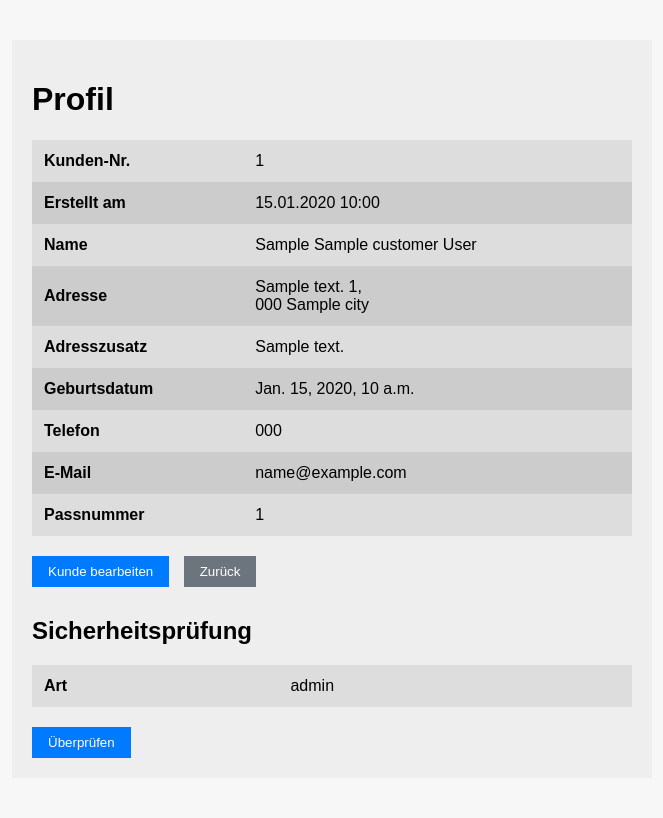
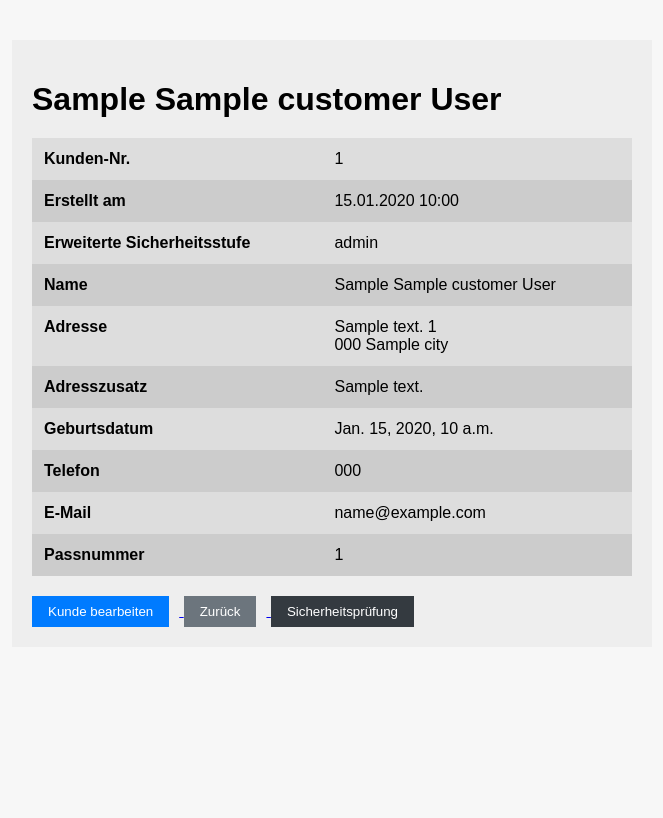
Before and after one commit to matsohms/1LuftiBank, a Django app: template core/templates/customer_detail.html in a window 1280 px wide. Shown: the whole page, without its empty margins (308-971 px from the left). After the commit the page ends 627 px from the top, so only its background shows below. Run offline with Django 4.2, Linux system fonts and the light colour scheme; the template is opened without the code that fills it: most values are stand-ins (such as "Sample title", 1, 10 or a date in 2020).

Commit message:
Update customer_detail.html

```diff
--- a/core/templates/customer_detail.html
+++ b/core/templates/customer_detail.html
@@ -7,26 +7,40 @@
     body { font-family: Arial, sans-serif; background: #f7f7f7; }
     .container { background: #eee; padding: 20px; margin: 40px auto; width: 90%; max-width: 600px; }
     table { width: 100%; border-collapse: collapse; margin-bottom: 20px; }
-    tr:nth-child(odd) { background: #ddd; }
-    tr:nth-child(even){ background: #ccc; }
-    th, td { padding: 12px; text-align: left; }
+    tr:nth-child(odd)  { background: #ddd; }
+    tr:nth-child(even) { background: #ccc; }
+    th, td { padding: 12px; text-align: left; vertical-align: top; }
+    h1 { margin-bottom: 20px; }
+    .actions { margin-top: 20px; }
     button { border: none; padding: 8px 16px; font-family: Arial; margin-right: 10px; }
-    .btn-primary { background: #007bff; color: #fff; }
+    .btn-primary   { background: #007bff; color: #fff; }
     .btn-secondary { background: #6c757d; color: #fff; }
+    .btn-danger    { background: #343a40; color: #fff; }
   </style>
 </head>
 <body>
   <div class="container">
-    <h1>Profil</h1>
+    <!-- Name oben -->
+    <h1>{{ customer.first_name }}{% if customer.middle_names %} {{ customer.middle_names }}{% endif %} {{ customer.last_name }}</h1>
+
+    <!-- Detail-Tabelle -->
     <table>
       <tr><th>Kunden-Nr.</th><td>{{ customer.customer_number }}</td></tr>
       <tr><th>Erstellt am</th><td>{{ customer.created_at|date:"d.m.Y H:i" }}</td></tr>
+      <tr><th>Erweiterte Sicherheitsstufe</th><td>{{ customer.get_security_level_display }}</td></tr>
+      {% if customer.security_level == 'question' %}
+      <tr><th>Sicherheitsfrage</th><td>{{ customer.get_security_question_display }}</td></tr>
+      {% endif %}
       <tr><th>Name</th>
-          <td>{{ customer.first_name }} {% if customer.middle_names %}{{ customer.middle_names }} {% endif %}{{ customer.last_name }}</td>
+        <td>
+          {{ customer.first_name }}{% if customer.middle_names %} {{ customer.middle_names }}{% endif %} {{ customer.last_name }}
+        </td>
       </tr>
       <tr><th>Adresse</th>
-          <td>{{ customer.address_line1 }} {{ customer.house_number }},<br>
-              {{ customer.postal_code }} {{ customer.city }}</td>
+        <td>
+          {{ customer.address_line1 }} {{ customer.house_number }}<br>
+          {{ customer.postal_code }} {{ customer.city }}
+        </td>
       </tr>
       {% if customer.address_extra %}
       <tr><th>Adresszusatz</th><td>{{ customer.address_extra }}</td></tr>
@@ -39,36 +53,20 @@
       {% endif %}
     </table>
 
-    <!-- Aktionen -->
-    <div style="margin-bottom:20px;">
-      <a href="{% url 'customer_edit' customer.pk %}"><button class="btn-primary">Kunde bearbeiten</button></a>
-      <a href="{% url 'customer_list' %}"><button class="btn-secondary">Zurück</button></a>
+    <!-- Aktion-Buttons -->
+    <div class="actions">
+      <a href="{% url 'customer_edit' customer.pk %}">
+        <button class="btn-primary">Kunde bearbeiten</button>
+      </a>
+      <a href="{% url 'customer_list' %}">
+        <button class="btn-secondary">Zurück</button>
+      </a>
+      {% if customer.security_level != 'none' %}
+        <a href="{% url 'customer_security' customer.pk %}">
+          <button class="btn-danger">Sicherheitsprüfung</button>
+        </a>
+      {% endif %}
     </div>
-
-    <!-- Sicherheitsprüfung -->
-    {% if customer.security_level != 'none' %}
-    <div style="margin-top:30px;">
-      <h2>Sicherheitsprüfung</h2>
-      <form method="post" action="{% url 'customer_security' customer.pk %}">{% csrf_token %}
-        <table>
-          <tr><th>Art</th><td>{{ customer.get_security_level_display }}</td></tr>
-          {% if customer.security_level == 'question' %}
-          <tr><th>Frage</th><td>{{ customer.get_security_question_display }}</td></tr>
-          <tr><th>Antwort</th>
-            <td><input type="password" name="security_answer"
-                       style="width:100%; padding:8px; background:#fff; border:1px solid #ccc;"></td>
-          </tr>
-          {% elif customer.security_level == 'pin' %}
-          <tr><th>PIN</th>
-            <td><input type="password" name="security_answer"
-                       style="width:100%; padding:8px; background:#fff; border:1px solid #ccc;"></td>
-          </tr>
-          {% endif %}
-        </table>
-        <button type="submit" class="btn-primary">Überprüfen</button>
-      </form>
-    </div>
-    {% endif %}
   </div>
 </body>
 </html>
```
